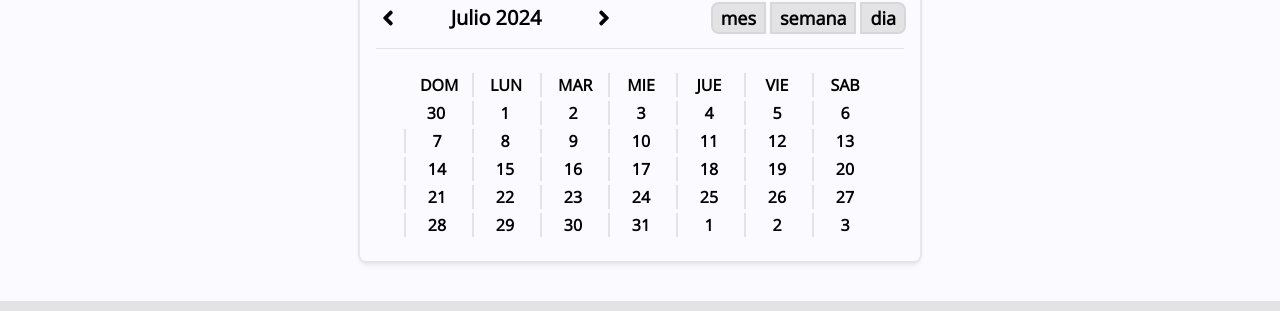
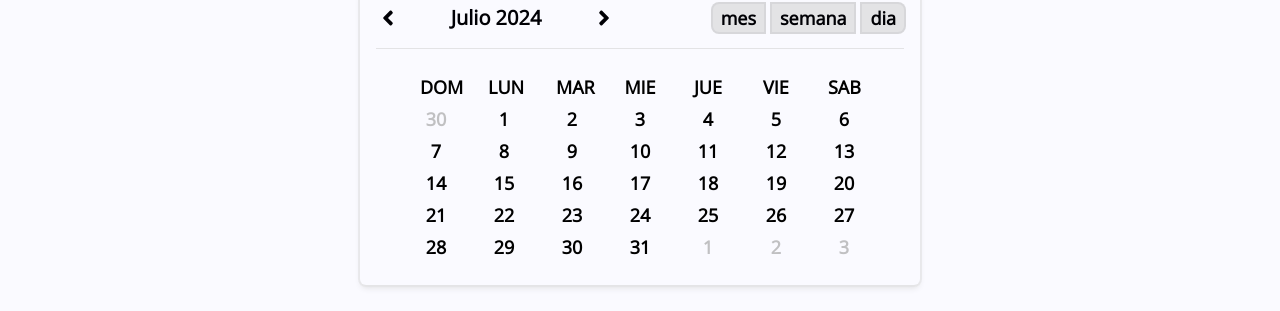
Before and after one commit to EnzoBorrelli/EESTN5-webPage, a Next.js app: page /calendario in a window 1280 px wide. Shown: the part 123-434 px from the top of the page. Built offline with nearby package versions, Linux system fonts and the light colour scheme; no server answers.

Commit message:
event visualizer

```diff
--- /dev/null
+++ b/components/calendar/calendarConst.ts
@@ -0,0 +1,16 @@
+//array de dias
+export const days = [
+    "DOMINGO",
+    "LUNES",
+    "MARTES",
+    "MIERCOLES",
+    "JUEVES",
+    "VIERNES",
+    "SABADO",
+  ];
+
+  // array de meses
+export const months = [
+  'Enero', 'Febrero', 'Marzo', 'Abril', 'Mayo', 'Junio',
+  'Julio', 'Agosto', 'Septiembre', 'Octubre', 'Noviembre', 'Diciembre'
+];
--- a/components/calendar/monthDays.tsx
+++ b/components/calendar/monthDays.tsx
@@ -2,6 +2,16 @@
 import { useEffect, useState } from "react";
 import dayjs from "dayjs";
 import { useCalendar } from "@/providers/calendarProvider";
+import {
+  Sheet,
+  SheetContent,
+  SheetDescription,
+  SheetHeader,
+  SheetTitle,
+  SheetTrigger,
+} from "@/components/ui/sheet";
+import { MdAddAlert } from "react-icons/md";
+import { months } from "./calendarConst";
 
 export default function MonthDays() {
   const { displayMonth, displayYear } = useCalendar(); // se traen el mes y año del calendarProvider
@@ -9,6 +19,8 @@ export default function MonthDays() {
   const firstDayOfMonth = dayjs(`${displayYear}-${displayMonth + 1}`).day(); // se guarda un numero que equivale al dia de la semana que fue primero de ese mes
 
   const daysInMonth = dayjs(`${displayYear}-${displayMonth + 1}`).daysInMonth(); // se guarda la cantidad de dias que tiene el mes
+
+  const test = ["2024-8-11","2024-8-24","2024-8-1","2024-8-18","2024-8-14"];
 
   useEffect(() => {
     const daysInPrevMonth = dayjs(
@@ -48,22 +60,40 @@ export default function MonthDays() {
   }, [displayMonth, displayYear]);
 
   return (
-    <div className="grid grid-cols-7 grid-rows-1 gap-1 divide-x-2 divide-bg-200 rounded-t">
+    <div className="grid grid-cols-7 grid-rows-1 gap-1">
       {daysInDisplay.map((day, index) => (
+        <Sheet key={index}>
+          <SheetTrigger
+            className={`${
+              test.includes(`${displayYear}-${displayMonth + 1}-${day}`)
+                ? "bg-accent-2 rounded-lg text-bg-100 hover:scale-125 transition-transform duration-150 ease-in flex items-center justify-center gap-1"
+                : "md:px-4"
+            } w-12 md:w-16`}
+            disabled={!test.includes(`${displayYear}-${displayMonth + 1}-${day}`)}
+          >
             <h4
-          key={index}
-          className={`px-4 w-16 text-center font-bold ${
-            day > 1 && index < firstDayOfMonth
+              className={` text-center text-sm md:text-lg font-bold ${
+                  day > 1 && index < firstDayOfMonth ? "text-bg-300" : ""
+                } ${
+                    day < daysInMonth && index > firstDayOfMonth + daysInMonth - 1
                     ? "text-bg-300"
-              : " text-text-100"
-          } ${
-            day < daysInMonth && index > firstDayOfMonth + daysInMonth-1
-              ? "text-bg-300"
-              : " text-text-100"
+                    : ""
                 } `}
             >
               {day === 0 ? "" : day}
             </h4>
+                <i className={`${
+                   test.includes(`${displayYear}-${displayMonth + 1}-${day}`)?'':'hidden'}`}> <MdAddAlert /></i>
+          </SheetTrigger>
+          <SheetContent>
+            <SheetHeader>
+              <SheetTitle>{`${day} de ${months[displayMonth]} de ${displayYear}`}</SheetTitle>
+              <SheetDescription>
+                aqui irian los eventos, si hubieran
+              </SheetDescription>
+            </SheetHeader>
+          </SheetContent>
+        </Sheet>
       ))}
     </div>
   );
--- a/components/calendar/monthSelector.tsx
+++ b/components/calendar/monthSelector.tsx
@@ -2,12 +2,7 @@
 import React from "react";
 import { FaAngleLeft, FaAngleRight } from "react-icons/fa";
 import { useCalendar } from "@/providers/calendarProvider";
-
-// array de meses
-const months = [
-  'Enero', 'Febrero', 'Marzo', 'Abril', 'Mayo', 'Junio',
-  'Julio', 'Agosto', 'Septiembre', 'Octubre', 'Noviembre', 'Diciembre'
-];
+import { months } from "./calendarConst";
 
 export default function MonthSelector() {
   const { displayMonth, displayYear, handleNextMonth, handlePreviousMonth } =
--- a/components/calendar/monthView.tsx
+++ b/components/calendar/monthView.tsx
@@ -1,23 +1,15 @@
 import React from "react";
-import { Separator } from "../ui/separator"
 import MonthDays from "./monthDays";
+import { days } from "./calendarConst";
 
-const days = [
-  "DOMINGO",
-  "LUNES",
-  "MARTES",
-  "MIERCOLES",
-  "JUEVES",
-  "VIERNES",
-  "SABADO",
-];
+
 
 export default function MonthView() {
   return (
-    <section className="flex flex-col gap-1 items-center px-6 py-2 size-full">
-      <div className="grid grid-cols-7 grid-rows-1 gap-1 divide-x-2 divide-bg-200 rounded-t">
+    <section className="flex flex-col gap-1 items-center md:px-6 md:py-2 size-full">
+      <div className="grid grid-cols-7 grid-rows-1 gap-1">
         {days.map((day, index) => (
-            <h4 className="px-4 text-center w-16 font-bold" key={index}>{day.substring(0, 3)}</h4>
+            <h4 className="md:px-4 text-sm md:text-lg px-1 text-center w-12 md:w-16 font-bold" key={index}>{day.substring(0, 3)}</h4>
         ))}
       </div>
       <MonthDays/>
--- /dev/null
+++ b/components/ui/sheet.tsx
@@ -0,0 +1,140 @@
+"use client"
+
+import * as React from "react"
+import * as SheetPrimitive from "@radix-ui/react-dialog"
+import { cva, type VariantProps } from "class-variance-authority"
+import { X } from "lucide-react"
+
+import { cn } from "@/lib/utils"
+
+const Sheet = SheetPrimitive.Root
+
+const SheetTrigger = SheetPrimitive.Trigger
+
+const SheetClose = SheetPrimitive.Close
+
+const SheetPortal = SheetPrimitive.Portal
+
+const SheetOverlay = React.forwardRef<
+  React.ElementRef<typeof SheetPrimitive.Overlay>,
+  React.ComponentPropsWithoutRef<typeof SheetPrimitive.Overlay>
+>(({ className, ...props }, ref) => (
+  <SheetPrimitive.Overlay
+    className={cn(
+      "fixed inset-0 z-50 bg-black/80  data-[state=open]:animate-in data-[state=closed]:animate-out data-[state=closed]:fade-out-0 data-[state=open]:fade-in-0",
+      className
+    )}
+    {...props}
+    ref={ref}
+  />
+))
+SheetOverlay.displayName = SheetPrimitive.Overlay.displayName
+
+const sheetVariants = cva(
+  "fixed z-50 gap-4 bg-bg-100 p-6 shadow-lg transition ease-in-out data-[state=open]:animate-in data-[state=closed]:animate-out data-[state=closed]:duration-300 data-[state=open]:duration-500 dark:bg-slate-950",
+  {
+    variants: {
+      side: {
+        top: "inset-x-0 top-0 border-b data-[state=closed]:slide-out-to-top data-[state=open]:slide-in-from-top",
+        bottom:
+          "inset-x-0 bottom-0 border-t data-[state=closed]:slide-out-to-bottom data-[state=open]:slide-in-from-bottom",
+        left: "inset-y-0 left-0 h-full w-3/4 border-r data-[state=closed]:slide-out-to-left data-[state=open]:slide-in-from-left sm:max-w-sm",
+        right:
+          "inset-y-0 right-0 h-full w-3/4  border-l data-[state=closed]:slide-out-to-right data-[state=open]:slide-in-from-right sm:max-w-sm",
+      },
+    },
+    defaultVariants: {
+      side: "right",
+    },
+  }
+)
+
+interface SheetContentProps
+  extends React.ComponentPropsWithoutRef<typeof SheetPrimitive.Content>,
+    VariantProps<typeof sheetVariants> {}
+
+const SheetContent = React.forwardRef<
+  React.ElementRef<typeof SheetPrimitive.Content>,
+  SheetContentProps
+>(({ side = "right", className, children, ...props }, ref) => (
+  <SheetPortal>
+    <SheetOverlay />
+    <SheetPrimitive.Content
+      ref={ref}
+      className={cn(sheetVariants({ side }), className)}
+      {...props}
+    >
+      {children}
+      <SheetPrimitive.Close className="absolute right-4 top-4 rounded-sm opacity-70 ring-offset-bg-100 transition-opacity hover:opacity-100 focus:outline-none focus:ring-2 focus:ring-text-100 focus:ring-offset-2 disabled:pointer-events-none data-[state=open]:bg-bg-100 dark:ring-offset-text-100 dark:focus:ring-slate-300 dark:data-[state=open]:bg-slate-800">
+        <X className="h-4 w-4" />
+        <span className="sr-only">Close</span>
+      </SheetPrimitive.Close>
+    </SheetPrimitive.Content>
+  </SheetPortal>
+))
+SheetContent.displayName = SheetPrimitive.Content.displayName
+
+const SheetHeader = ({
+  className,
+  ...props
+}: React.HTMLAttributes<HTMLDivElement>) => (
+  <div
+    className={cn(
+      "flex flex-col space-y-2 text-center sm:text-left",
+      className
+    )}
+    {...props}
+  />
+)
+SheetHeader.displayName = "SheetHeader"
+
+const SheetFooter = ({
+  className,
+  ...props
+}: React.HTMLAttributes<HTMLDivElement>) => (
+  <div
+    className={cn(
+      "flex flex-col-reverse sm:flex-row sm:justify-end sm:space-x-2",
+      className
+    )}
+    {...props}
+  />
+)
+SheetFooter.displayName = "SheetFooter"
+
+const SheetTitle = React.forwardRef<
+  React.ElementRef<typeof SheetPrimitive.Title>,
+  React.ComponentPropsWithoutRef<typeof SheetPrimitive.Title>
+>(({ className, ...props }, ref) => (
+  <SheetPrimitive.Title
+    ref={ref}
+    className={cn("text-lg font-semibold text-text-100 dark:text-slate-50", className)}
+    {...props}
+  />
+))
+SheetTitle.displayName = SheetPrimitive.Title.displayName
+
+const SheetDescription = React.forwardRef<
+  React.ElementRef<typeof SheetPrimitive.Description>,
+  React.ComponentPropsWithoutRef<typeof SheetPrimitive.Description>
+>(({ className, ...props }, ref) => (
+  <SheetPrimitive.Description
+    ref={ref}
+    className={cn("text-sm text-text-300 dark:text-slate-400", className)}
+    {...props}
+  />
+))
+SheetDescription.displayName = SheetPrimitive.Description.displayName
+
+export {
+  Sheet,
+  SheetPortal,
+  SheetOverlay,
+  SheetTrigger,
+  SheetClose,
+  SheetContent,
+  SheetHeader,
+  SheetFooter,
+  SheetTitle,
+  SheetDescription,
+}
```
Lines whose indentation alone changed are shown as unchanged.
